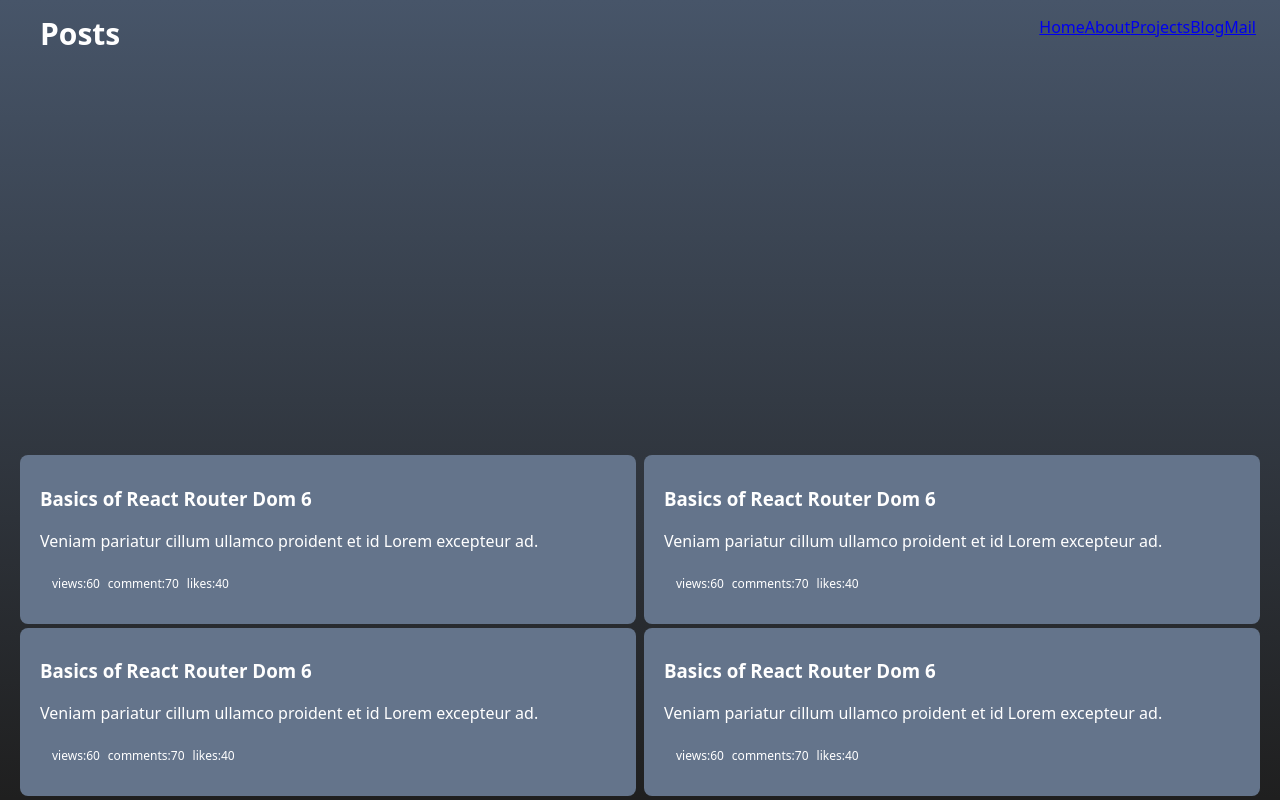
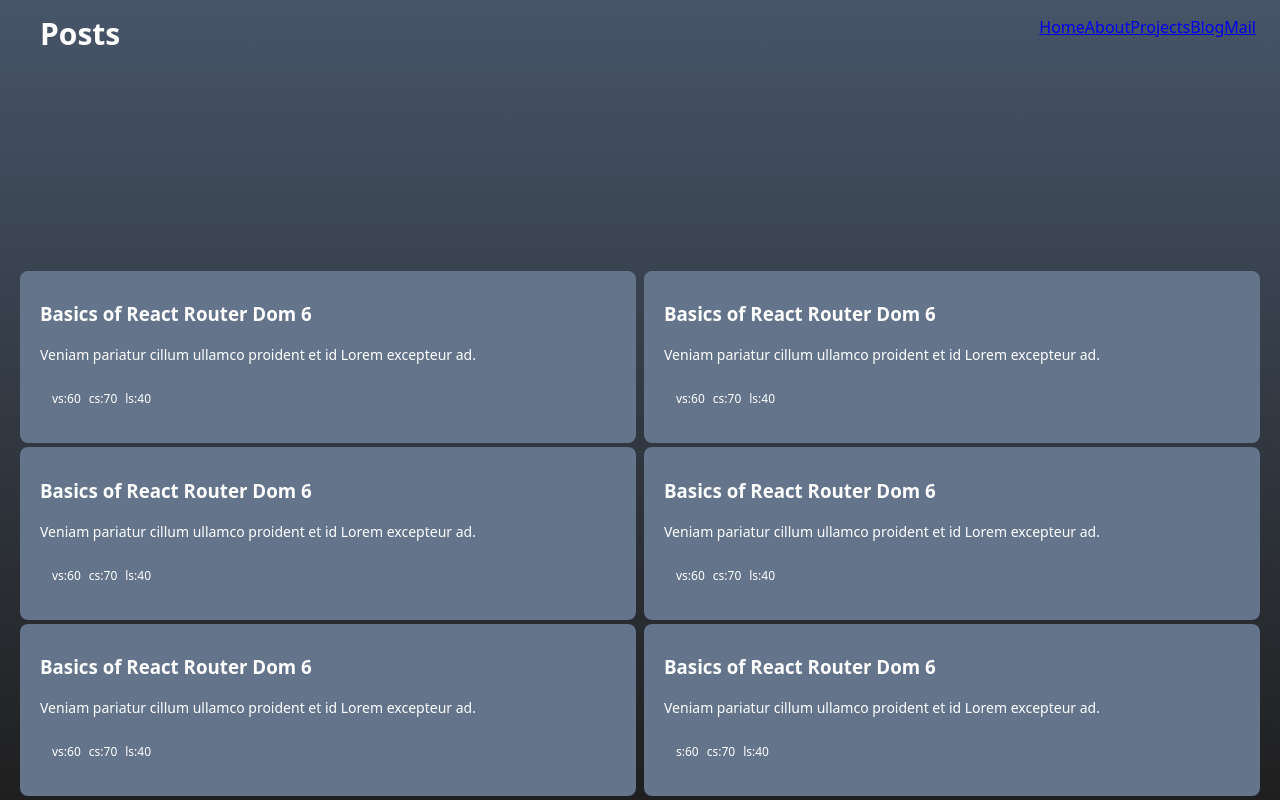
Before and after one commit to james-e-o/Profile, a Next.js app: page /Blogs in a window 1280 px wide. Built offline with nearby package versions, Linux system fonts and the light colour scheme.

Commit message:
office push07/13(5)-profile

```diff
--- a/app/Blogs/page.jsx
+++ b/app/Blogs/page.jsx
@@ -15,48 +15,70 @@
     const data =  <div className="relative flex flex-col justify-between lg:h-screen bg-gradient-to-b from-slate-600 to- bg-deepSlate">
         <Nav logo={logo} color={className} prop={ret}/>
         <Mobile_menu />
-        <div className="mx-4 mt-5 grid grid-cols-2">
+        <div className="mx-4 mt-6 grid grid-cols-2">
           <div className="p-3 bg-slate-500 rounded-lg mx-1 mb-1">
             <h3 className="px-2">Basics of React Router Dom 6 </h3>
             <div className="px-2">
-              <p>Veniam pariatur cillum ullamco proident et id Lorem excepteur ad.</p>
-              <p id='reactions' className=" font-thin text-xs p-2">
-                <span className="p-1">views:{reactions.views}</span>
-                <span className="p-1">comment:{reactions.comments}</span>
-                <span className="p-1">likes:{reactions.likes}</span>
+              <p className="text-sm">Veniam pariatur cillum ullamco proident et id Lorem excepteur ad.</p>
+              <p id='reactions' className="flex font-thin text-xs p-2">
+                <span className="p-1">vs:{reactions.views}</span>
+                <span className="p-1">cs:{reactions.comments}</span>
+                <span className="p-1">ls:{reactions.likes}</span>
               </p>
             </div>
           </div>
           <div className="p-3 bg-slate-500 rounded-lg mx-1 mb-1">
             <h3 className="px-2">Basics of React Router Dom 6 </h3>
             <div className="px-2">
-              <p>Veniam pariatur cillum ullamco proident et id Lorem excepteur ad.</p>
-              <p id='reactions' className=" font-thin text-xs p-2">
-                <span className="p-1">views:{reactions.views}</span>
-                <span className="p-1">comments:{reactions.comments}</span>
-                <span className="p-1">likes:{reactions.likes}</span>
+              <p className="text-sm">Veniam pariatur cillum ullamco proident et id Lorem excepteur ad.</p>
+              <p id='reactions' className="flex font-thin text-xs p-2">
+                <span className="p-1">vs:{reactions.views}</span>
+                <span className="p-1">cs:{reactions.comments}</span>
+                <span className="p-1">ls:{reactions.likes}</span>
               </p>
             </div>
           </div>
           <div className="p-3 bg-slate-500 rounded-lg mx-1 mb-1">
             <h3 className="px-2">Basics of React Router Dom 6 </h3>
             <div className="px-2">
-              <p>Veniam pariatur cillum ullamco proident et id Lorem excepteur ad.</p>
-              <p id='reactions' className=" font-thin text-xs p-2">
-                <span className="p-1">views:{reactions.views}</span>
-                <span className="p-1">comments:{reactions.comments}</span>
-                <span className="p-1">likes:{reactions.likes}</span>
+              <p className="text-sm">Veniam pariatur cillum ullamco proident et id Lorem excepteur ad.</p>
+              <p id='reactions' className="flex font-thin text-xs p-2">
+                <span className="p-1">vs:{reactions.views}</span>
+                <span className="p-1">cs:{reactions.comments}</span>
+                <span className="p-1">ls:{reactions.likes}</span>
               </p>
             </div>
           </div>
           <div className="p-3 bg-slate-500 rounded-lg mx-1 mb-1">
             <h3 className="px-2">Basics of React Router Dom 6 </h3>
             <div className="px-2">
-              <p>Veniam pariatur cillum ullamco proident et id Lorem excepteur ad.</p>
-              <p id='reactions' className=" font-thin text-xs p-2">
-                <span className="p-1">views:{reactions.views}</span>
-                <span className="p-1">comments:{reactions.comments}</span>
-                <span className="p-1">likes:{reactions.likes}</span>
+              <p className="text-sm">Veniam pariatur cillum ullamco proident et id Lorem excepteur ad.</p>
+              <p id='reactions' className="flex font-thin text-xs p-2">
+                <span className="p-1">vs:{reactions.views}</span>
+                <span className="p-1">cs:{reactions.comments}</span>
+                <span className="p-1">ls:{reactions.likes}</span>
+              </p>
+            </div>
+          </div>
+          <div className="p-3 bg-slate-500 rounded-lg mx-1 mb-1">
+            <h3 className="px-2">Basics of React Router Dom 6 </h3>
+            <div className="px-2">
+              <p className="text-sm">Veniam pariatur cillum ullamco proident et id Lorem excepteur ad.</p>
+              <p id='reactions' className="flex font-thin text-xs p-2">
+                <span className="p-1">vs:{reactions.views}</span>
+                <span className="p-1">cs:{reactions.comments}</span>
+                <span className="p-1">ls:{reactions.likes}</span>
+              </p>
+            </div>
+          </div>
+          <div className="p-3 bg-slate-500 rounded-lg mx-1 mb-1">
+            <h3 className="px-2">Basics of React Router Dom 6 </h3>
+            <div className="px-2">
+              <p className="text-sm">Veniam pariatur cillum ullamco proident et id Lorem excepteur ad.</p>
+              <p id='reactions' className="flex font-thin text-xs p-2">
+                <span className="p-1">s:{reactions.views}</span>
+                <span className="p-1">cs:{reactions.comments}</span>
+                <span className="p-1">ls:{reactions.likes}</span>
               </p>
             </div>
           </div>
```
